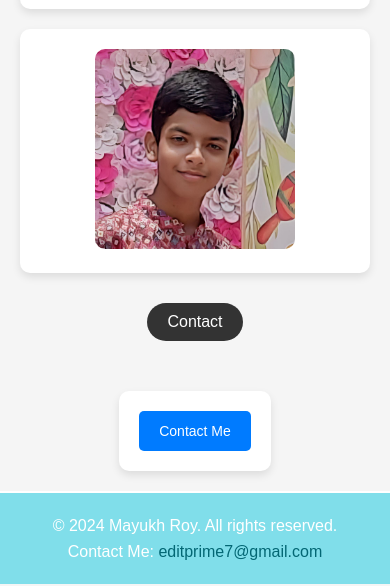
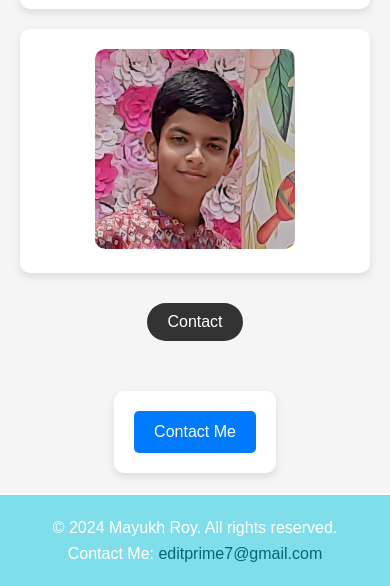
Before and after one commit to edit-bossz/My-First-Website, a plain HTML site: page index.html in a window 390 px wide. Shown: the part 1661-2247 px from the top of the page. Drawn offline with Linux system fonts and the light colour scheme.

Commit message:
Auto commit

```diff
--- a/style.css
+++ b/style.css
@@ -301,6 +301,24 @@ body {
     margin-bottom: 20px;
 }
 
+/* Contact Me Button */
+#contact-toggle-btn {
+    background-color: #007bff;
+    color: white;
+    padding: 12px 20px;
+    border: none;
+    border-radius: 5px;
+    font-size: 16px;
+    cursor: pointer;
+    transition: background-color 0.3s ease;
+    display: block;
+    margin: 0 auto;
+}
+
+#contact-toggle-btn:hover {
+    background-color: #003366;
+}
+
 /* Form Input styling */
 .contact-form-section label {
     font-size: 16px;
```
